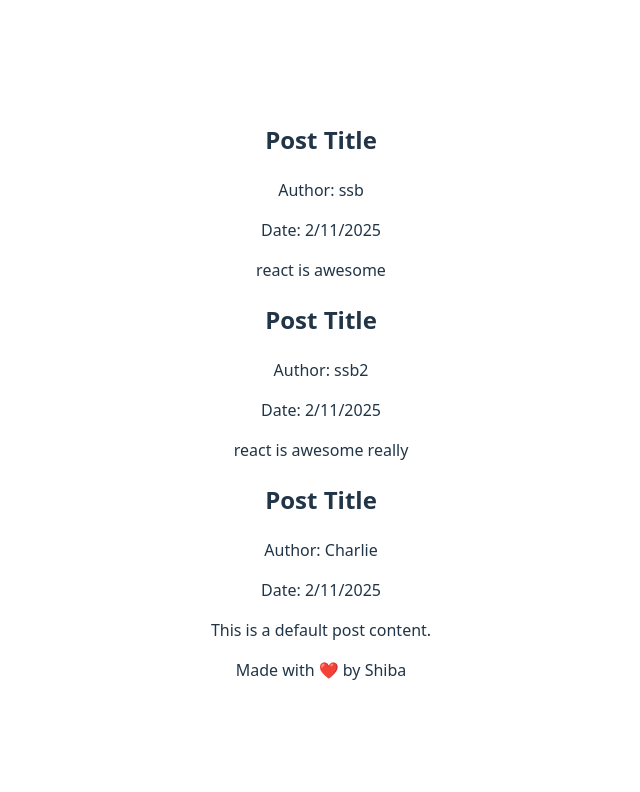
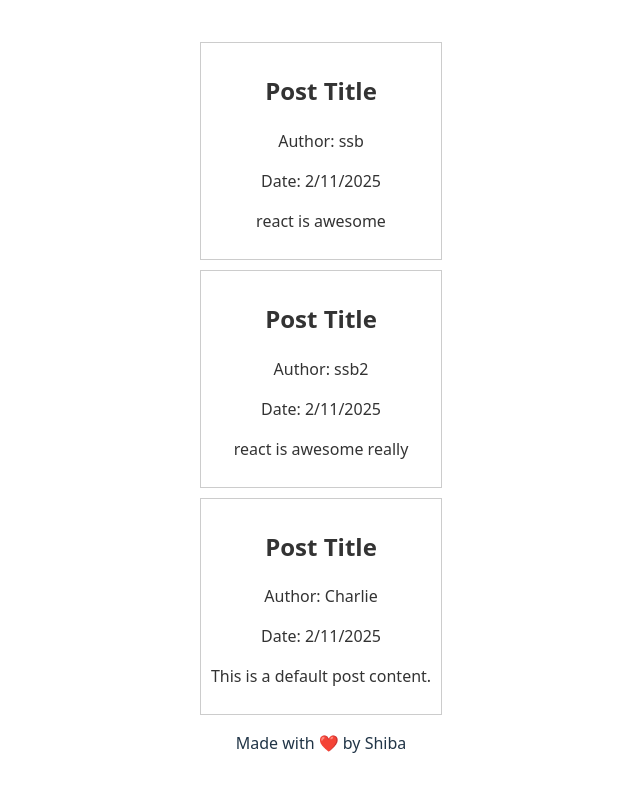
Before and after one commit to shibasundarbehera/react-gen-ai-site, a React (Vite) app in the folder react-project/: page / in a window 1280 px wide. Shown: the top 792 px of the page, without its empty margins (319-959 px from the left). Built offline with nearby package versions, Linux system fonts and the light colour scheme.

Commit message:
changes commit as Shiba

```diff
--- a/react-project/src/components/Post.jsx
+++ b/react-project/src/components/Post.jsx
@@ -6,7 +6,7 @@ let Post =(props)=>{
     let author  = props.author || chosenName;
     let body = props.body || "This is a default post content.";
   return (
-    <div className="post">
+    <div className="post" style = {{border: '1px solid #ccc', padding: '10px', margin: '10px 0', color: '#333'}}>
       <h2>Post Title</h2>
       <p>Author: { author }</p>
       <p>Date: {new Date().toLocaleDateString()}</p>
```
